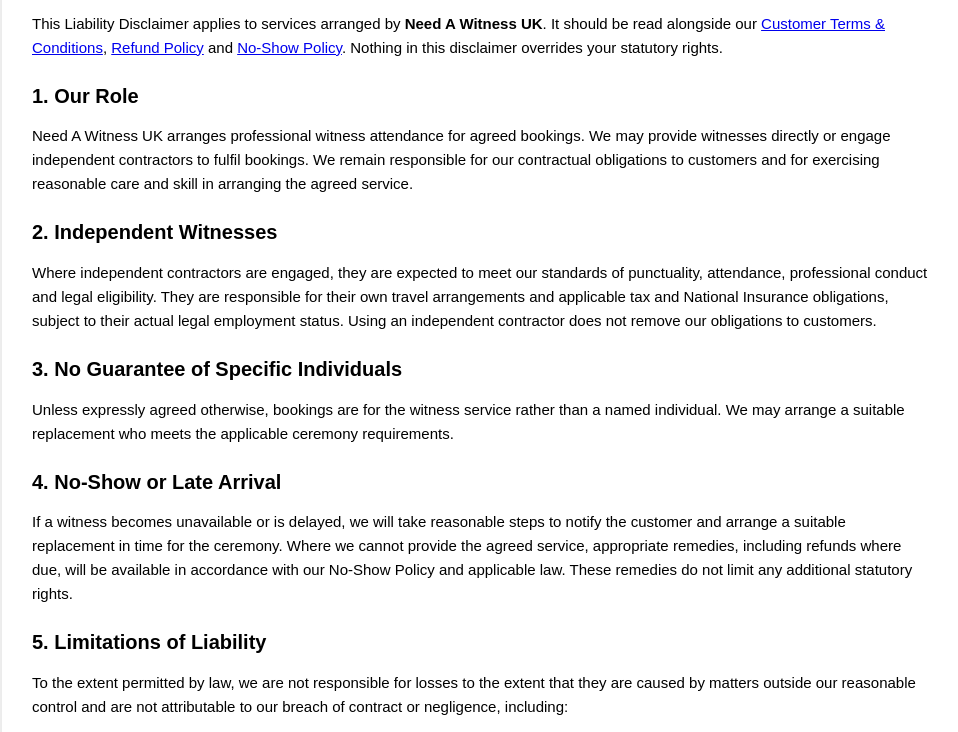
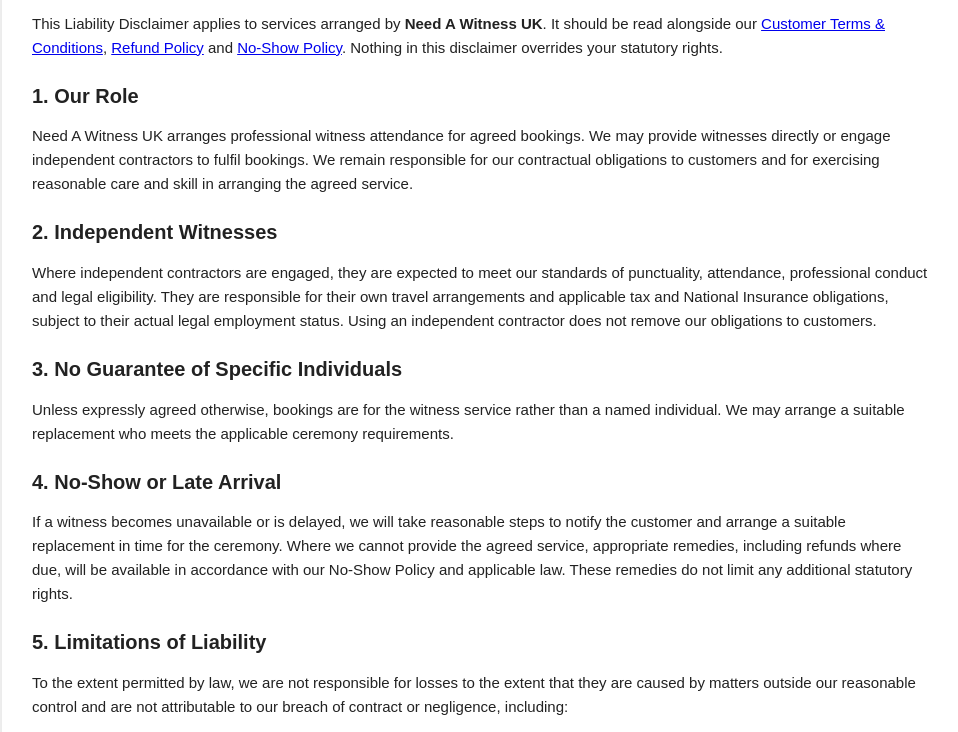
Before and after one commit to pointlessproductions2020-beep/needawitness, a plain HTML site: page liability-disclaimer.html in a window 1280 px wide. Shown: the part 138-870 px from the top of the page, without its empty margins (158-1116 px from the left). Drawn offline with Linux system fonts and the light colour scheme.

Commit message:
Enhance body styles in liability disclaimer
Updated body styles to include text color and color scheme.

```diff
--- a/liability-disclaimer.html
+++ b/liability-disclaimer.html
@@ -6,9 +6,11 @@
     <meta name="viewport" content="width=device-width, initial-scale=1.0">
     <style>
         body {
-            font-family: Arial, sans-serif;
+             font-family: Arial, sans-serif;
             margin: 0;
             background: #f5f5f5;
+            color: #222222;
+            color-scheme: light;
         }
         .wrapper {
             max-width: 900px;
```
